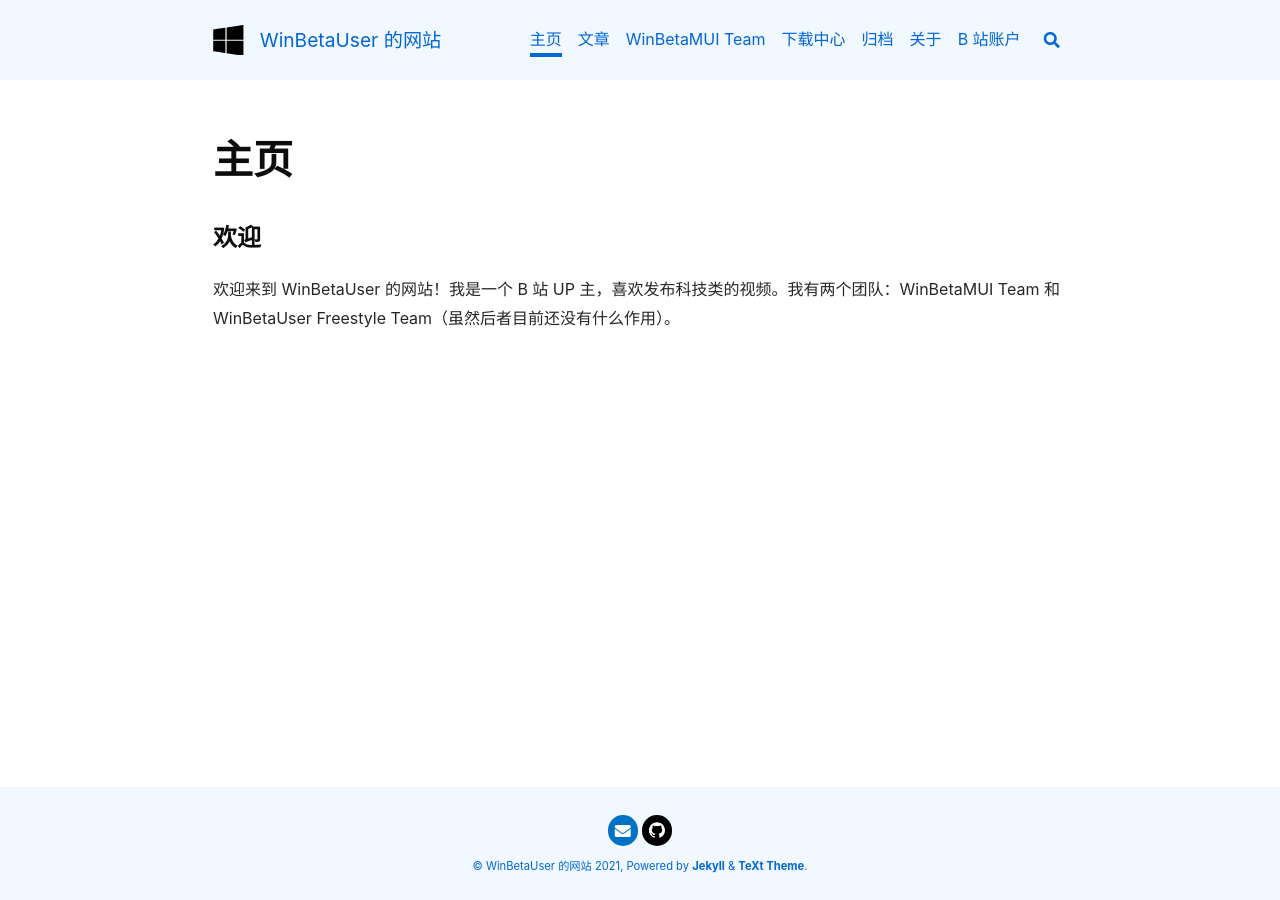
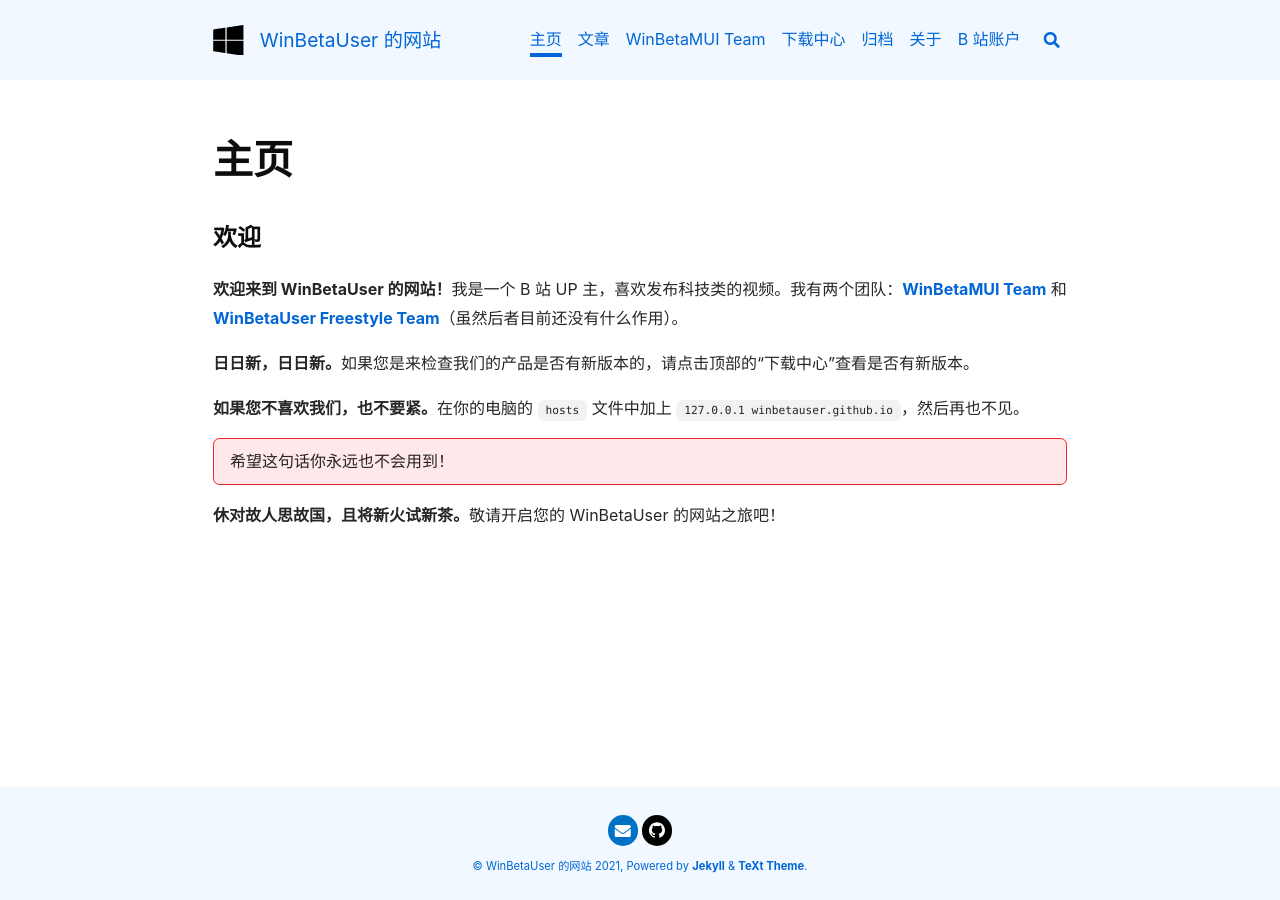
Before and after one commit to orangeZSCB/wbl2.github.io, a Jekyll site: the page built from index.md, in a window 1280 px wide. Built offline with Jekyll 4.4.1, drawn with Linux system fonts in a browser that asks for light colours; nearby versions of some CDN libraries.

Commit message:
Update index.md

````diff
--- a/index.md
+++ b/index.md
@@ -7,4 +7,13 @@
 
 ### 欢迎
 
-欢迎来到 WinBetaUser 的网站！我是一个 B 站 UP 主，喜欢发布科技类的视频。我有两个团队：WinBetaMUI Team 和 WinBetaUser Freestyle Team（虽然后者目前还没有什么作用）。
+**欢迎来到 WinBetaUser 的网站！**我是一个 B 站 UP 主，喜欢发布科技类的视频。我有两个团队：[WinBetaMUI Team](/winbetamui) 和 [WinBetaUser Freestyle Team](/about#关于-winbetauser-freestyle-team)（虽然后者目前还没有什么作用）。
+
+**日日新，日日新。**如果您是来检查我们的产品是否有新版本的，请点击顶部的“下载中心”查看是否有新版本。
+
+**如果您不喜欢我们，也不要紧。**在你的电脑的 ```hosts``` 文件中加上 ```127.0.0.1 winbetauser.github.io```，然后再也不见。
+
+希望这句话你永远也不会用到！
+{:.error}
+
+**休对故人思故国，且将新火试新茶。**敬请开启您的 WinBetaUser 的网站之旅吧！
````
